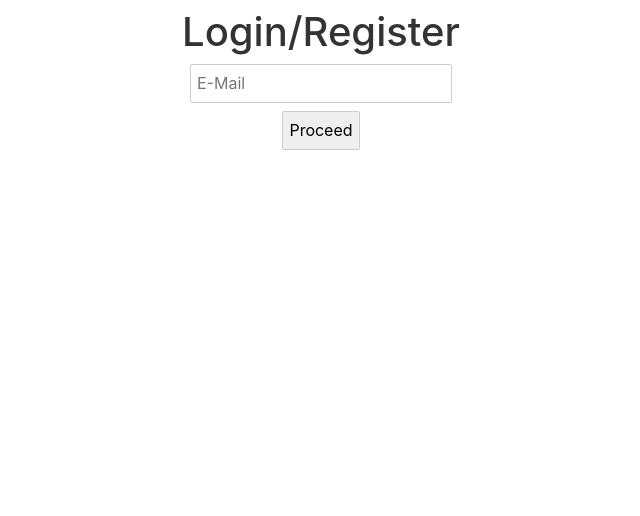
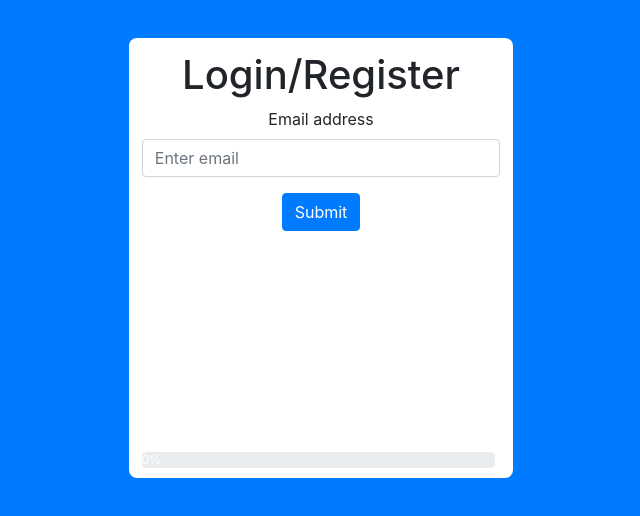
Before and after one commit to Hugo-Persson/T4OrderSystemFrontend, a Svelte app: page / in a window 1280 px wide. Shown: the top 516 px of the page, without its empty margins (319-959 px from the left). Built offline with nearby package versions, Linux system fonts and the light colour scheme.

Commit message:
Finished design of login/registration page

```diff
--- a/public/global.css
+++ b/public/global.css
@@ -1,62 +1,13 @@
-html, body {
+html {
+	min-height: 100vh;
+	min-width: 100vw;
+}
+
+html,
+body {
 	position: relative;
 	width: 100%;
 	height: 100%;
+	padding: 0px !important;
+
 }
-
-body {
-	color: #333;
-	margin: 0;
-	padding: 8px;
-	box-sizing: border-box;
-	font-family: -apple-system, BlinkMacSystemFont, "Segoe UI", Roboto, Oxygen-Sans, Ubuntu, Cantarell, "Helvetica Neue", sans-serif;
-}
-
-a {
-	color: rgb(0,100,200);
-	text-decoration: none;
-}
-
-a:hover {
-	text-decoration: underline;
-}
-
-a:visited {
-	color: rgb(0,80,160);
-}
-
-label {
-	display: block;
-}
-
-input, button, select, textarea {
-	font-family: inherit;
-	font-size: inherit;
-	padding: 0.4em;
-	margin: 0 0 0.5em 0;
-	box-sizing: border-box;
-	border: 1px solid #ccc;
-	border-radius: 2px;
-}
-
-input:disabled {
-	color: #ccc;
-}
-
-input[type="range"] {
-	height: 0;
-}
-
-button {
-	color: #333;
-	background-color: #f4f4f4;
-	outline: none;
-}
-
-button:active {
-	background-color: #ddd;
-}
-
-button:focus {
-	border-color: #666;
-}
--- a/src/App.svelte
+++ b/src/App.svelte
@@ -27,10 +27,10 @@
 </style>
 
 <Router {url}>
-  <div>
-    <Route path="/">
-      <Login {apiCall} />
-    </Route>
-    <Route path="*" component={PageNotFound} />
-  </div>
+
+  <Route path="/">
+    <Login {apiCall} />
+  </Route>
+  <Route path="*" component={PageNotFound} />
+
 </Router>
--- a/src/Pages/Login.svelte
+++ b/src/Pages/Login.svelte
@@ -12,6 +12,7 @@
   let verificationCode;
   let loading;
   let verificationToken;
+  let progress = "0%";
 
   let feedbackInformation = "";
   async function getOneTimeCode(e) {}
@@ -29,12 +30,15 @@
       console.log("yyyyy");
       const call = await apiCall("/login", { email: email });
       if (call.message === "NoAccount") {
-        console.log("huhhhhh");
+        progress = "33%";
         register = true;
         headerText = "Register";
       } else if (!call.error) {
         console.log("Login no error");
         headerText = "Verify login";
+
+        progress = "50%";
+
         feedbackInformation =
           "An email with the verification code have been sent to " + email;
         verify = true;
@@ -51,6 +55,7 @@
     try {
       const call = await apiCall("/registerUser", { name: name, email: email });
       if (!call.error) {
+        progress = "66%";
         verify = true;
         verificationToken = call.data.token;
         console.log(verificationToken);
@@ -62,6 +67,7 @@
       console.log(err);
     }
   }
+
   async function verifyRegistration(e) {
     e.preventDefault();
     console.log(verificationToken);
@@ -71,6 +77,10 @@
         verificationCode: verificationCode
       });
       feedbackInformation = call.message;
+      if (!call.error) {
+        progress = "3/3";
+        progressWidth = 3 / 3;
+      }
     } catch (err) {
       console.log(err);
     }
@@ -80,55 +90,103 @@
 <style>
   main {
     text-align: center;
+    height: 100%;
+    width: 100%;
+    background-color: #007aff;
+    padding: 3% 0 3% 0;
+    position: absolute;
+  }
+  #login {
+    padding: 1%;
+    width: 30%;
+    margin: auto;
+    height: 55vh;
+    background-color: white;
+    display: inline-block;
+    border-radius: 8px;
+    position: relative;
+  }
+  #progressContainer {
+    position: absolute;
+    bottom: 10px;
+    width: 92%;
+  }
+  .progress {
+    position: initial;
   }
 </style>
 
 <main>
+  <div id="login">
     <header>
       <h1>{headerText}</h1>
     </header>
-  <span>{feedbackInformation}</span>
 
     {#if verify}
-    <form action="" on:submit={verifyRegistration}>
+      <form on:submit={verifyRegistration}>
+        <div class="form-group">
+          <label for="verficationCode">Verification code</label>
           <input
+            bind:value={verificationCode}
             type="text"
-        name="verificationCode"
-        id="verificationCode"
-        bind:value={verificationCode}
-        placeholder="Verification code" />
-      <input type="submit" value="Finish" />
+            class="form-control"
+            id="verficationCode"
+            aria-describedby="emailHelp"
+            placeholder="Enter verification code" />
+          <small id="emailHelp" class="form-text text-muted">
+            {feedbackInformation}
+          </small>
+        </div>
+
+        <button type="submit" class="btn btn-primary">Submit</button>
       </form>
     {:else if loading}
       <div class="spinner-border text-primary" role="status">
         <span class="sr-only">Loading...</span>
       </div>
     {:else}
-    <!-- else content here -->
-
-    <form action="" on:submit={login}>
+      <!-- Input before registration  -->
+      <form on:submit={login}>
+        <div class="form-group">
           {#if register}
-        <br />
-        <div transition:slide>
+            <div class="form-group" transition:slide>
+              <label for="exampleInputPassword1">Your name</label>
               <input
+                bind:value={name}
                 type="text"
-            name="Name"
-            id="Name"
-            bind:value={name}
+                class="form-control"
+                id="nameInput"
                 placeholder="Your name" />
             </div>
           {/if}
+          <label for="exampleInputEmail1">Email address</label>
           <input
+            bind:value={email}
             type="email"
-        name="email"
-        bind:value={email}
-        id="enterEmail"
-        placeholder="E-Mail" />
+            class="form-control"
+            id="exampleInputEmail1"
+            aria-describedby="emailHelp"
+            placeholder="Enter email" />
 
-      <br />
-      <input type="submit" value="Proceed" />
+        </div>
 
+        <button type="submit" class="btn btn-primary">Submit</button>
       </form>
     {/if}
+    <div id="progressContainer">
+      <div class="progress">
+        <div
+          class="progress-bar"
+          role="progressbar"
+          style={'width:' + progress}
+          aria-valuenow="25"
+          aria-valuemin="0"
+          aria-valuemax="100">
+          {progress}
+        </div>
+      </div>
+    </div>
+
+  </div>
 
 </main>
```
Lines whose indentation alone changed are shown as unchanged.
